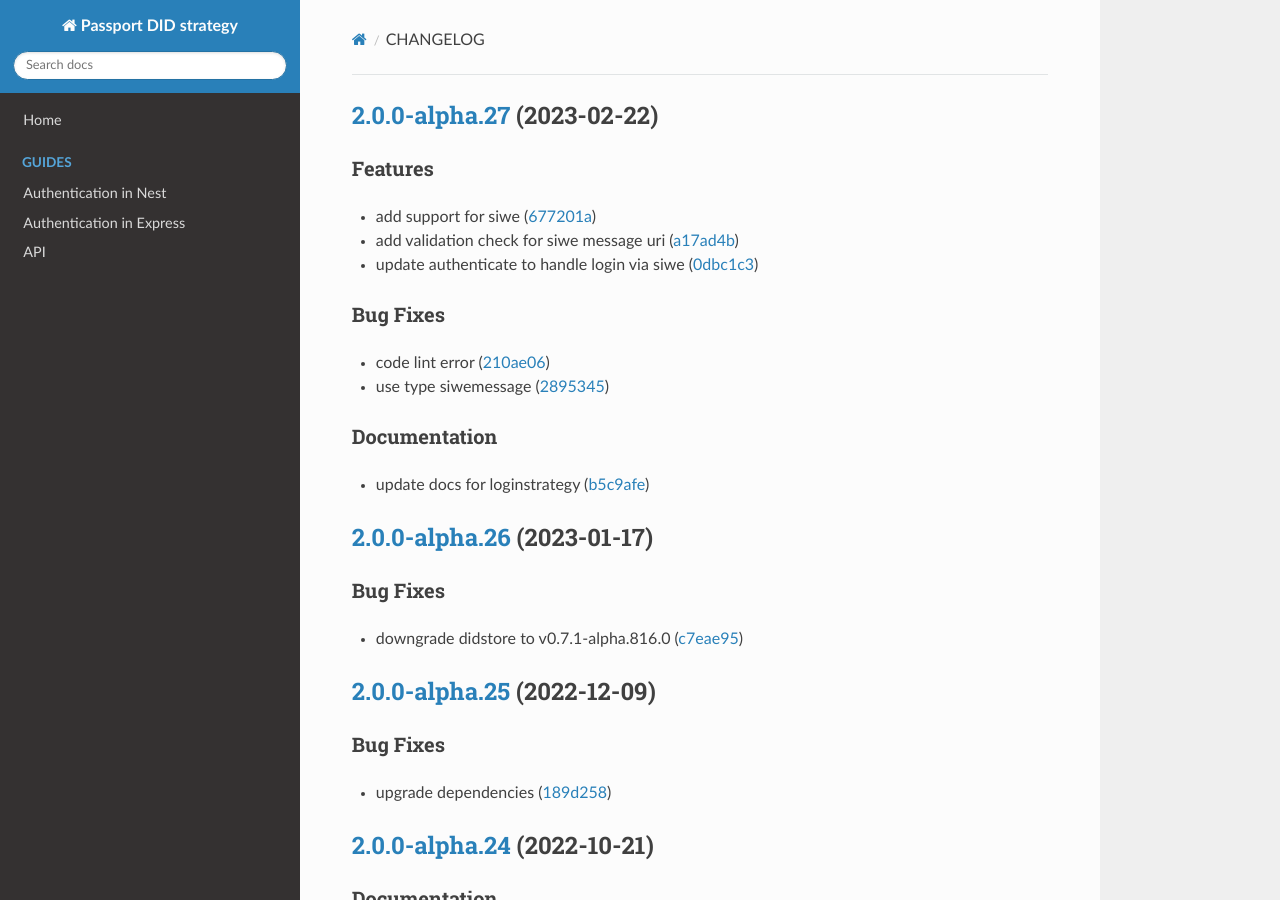
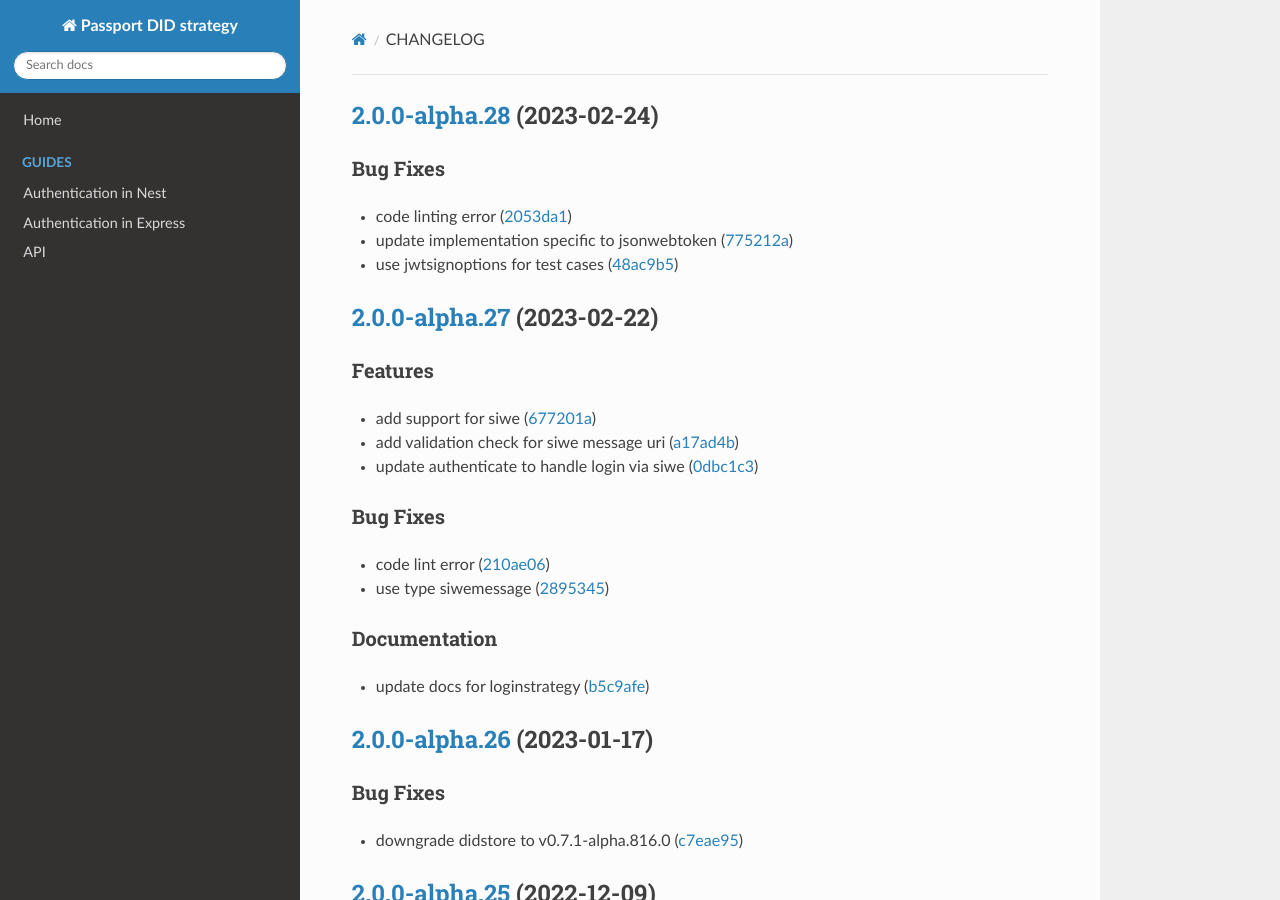
Before and after one commit to energywebfoundation/passport-did-auth, an MkDocs documentation site: the page built from docs/CHANGELOG.md, in a window 1280 px wide and 900 px high. Built offline with MkDocs 1.6.1, drawn with Linux system fonts in a browser that asks for light colours; nearby versions of some CDN libraries.

Commit message:
chore(release): 2.0.0-alpha.28 [skip ci]
## [2.0.0-alpha.28](https://github.com/energywebfoundation/passport-did-auth/compare/v2.0.0-alpha.27...v2.0.0-alpha.28) (2023-02-24)

### Bug Fixes

* code linting error ([2053da1](https://github.com/energywebfoundation/passport-did-auth/commit/2053da157724c971f6232666f5e58661cd162aa3))
* update implementation specific to jsonwebtoken ([775212a](https://github.com/energywebfoundation/passport-did-auth/commit/775212ab384460553686fa93963304c0f4fd0be8))
* use jwtsignoptions for test cases ([48ac9b5](https://github.com/energywebfoundation/passport-did-auth/commit/48ac9b5c202ae56b5eea70e0a8ed7573395ddae6))

```diff
--- a/docs/CHANGELOG.md
+++ b/docs/CHANGELOG.md
@@ -1,3 +1,12 @@
+## [2.0.0-alpha.28](https://github.com/energywebfoundation/passport-did-auth/compare/v2.0.0-alpha.27...v2.0.0-alpha.28) (2023-02-24)
+
+
+### Bug Fixes
+
+* code linting error ([2053da1](https://github.com/energywebfoundation/passport-did-auth/commit/2053da157724c971f6232666f5e58661cd162aa3))
+* update implementation specific to jsonwebtoken ([775212a](https://github.com/energywebfoundation/passport-did-auth/commit/775212ab384460553686fa93963304c0f4fd0be8))
+* use jwtsignoptions for test cases ([48ac9b5](https://github.com/energywebfoundation/passport-did-auth/commit/48ac9b5c202ae56b5eea70e0a8ed7573395ddae6))
+
 ## [2.0.0-alpha.27](https://github.com/energywebfoundation/passport-did-auth/compare/v2.0.0-alpha.26...v2.0.0-alpha.27) (2023-02-22)
 
 
--- a/package.json
+++ b/package.json
@@ -1,6 +1,6 @@
 {
   "name": "passport-did-auth",
-  "version": "2.0.0-alpha.27",
+  "version": "2.0.0-alpha.28",
   "description": "",
   "main": "dist/index.js",
   "types": "dist/index.d.ts",
```
